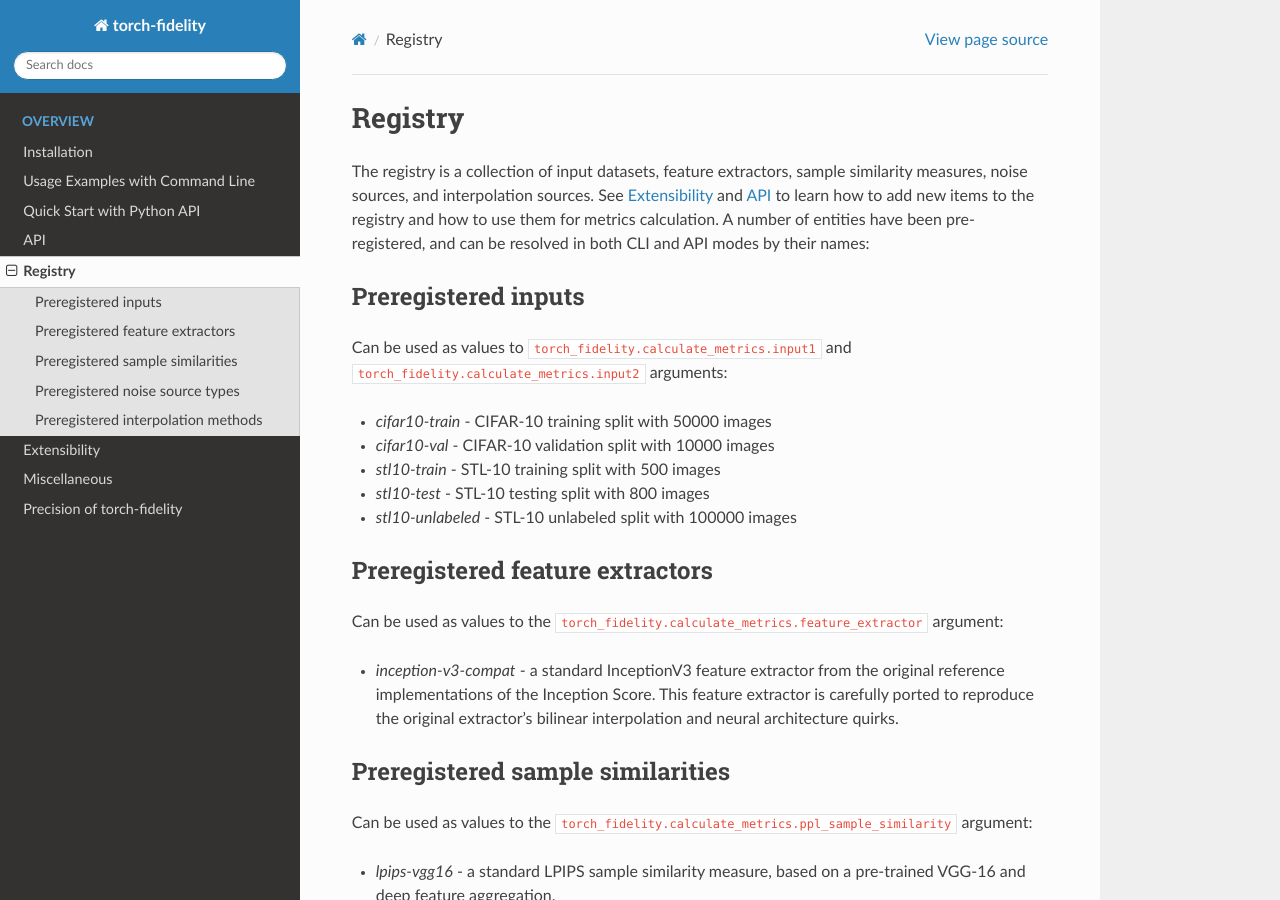
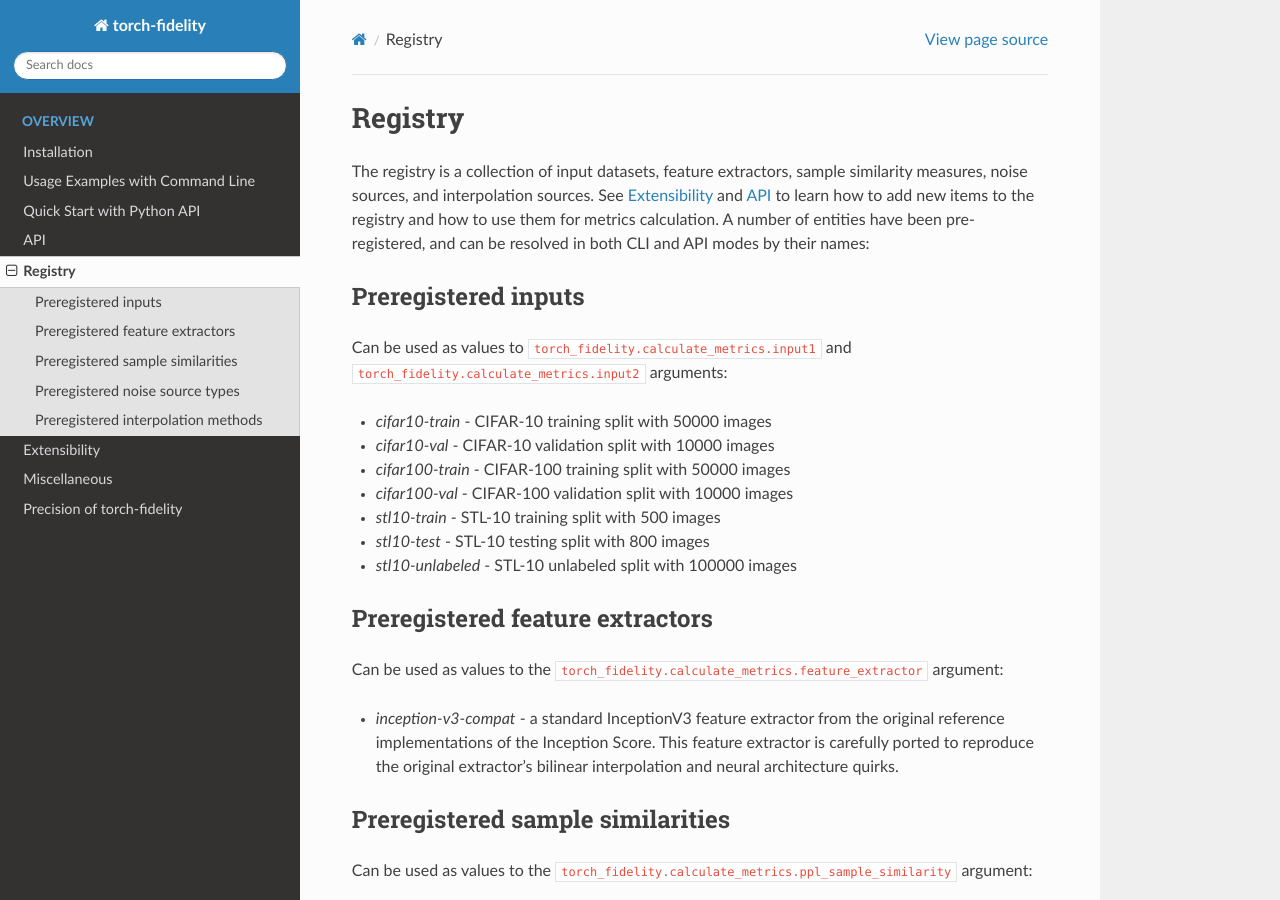
Before and after one commit to danielfosterai/Pytorch-Generative-models-GAN-, a Sphinx documentation site: the page built from doc/sphinx/source/registry.rst, in a window 1280 px wide and 900 px high. Built offline with Sphinx 7.4.7 and the Read the Docs theme 2.0.0, drawn with Linux system fonts in a browser that asks for light colours; cross-references to code outside the pages are shown as plain code.

Commit message:
add cifar100 to the documentation

```diff
--- a/doc/sphinx/source/registry.rst
+++ b/doc/sphinx/source/registry.rst
@@ -14,6 +14,8 @@
 
 - `cifar10-train` - CIFAR-10 training split with 50000 images
 - `cifar10-val` - CIFAR-10 validation split with 10000 images
+- `cifar100-train` - CIFAR-100 training split with 50000 images
+- `cifar100-val` - CIFAR-100 validation split with 10000 images
 - `stl10-train` - STL-10 training split with 500 images
 - `stl10-test` - STL-10 testing split with 800 images
 - `stl10-unlabeled` - STL-10 unlabeled split with 100000 images
```
Also changed, not shown: CHANGELOG.md (+1 -0 lines), 1 other file.
